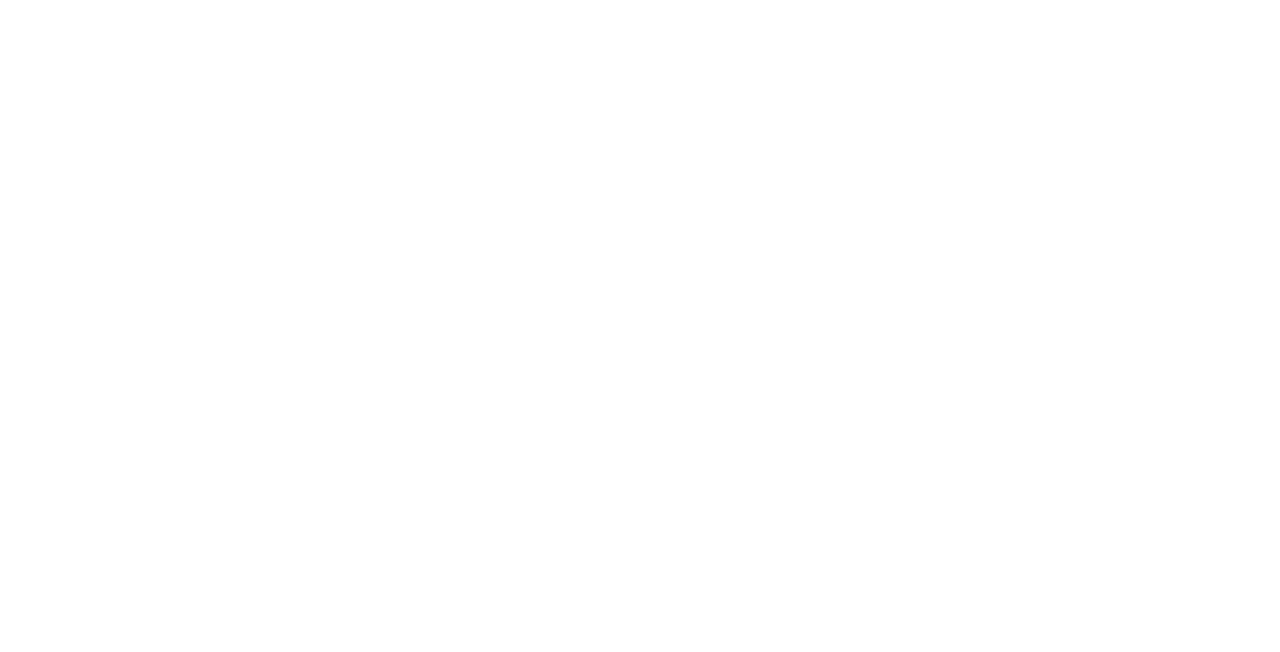
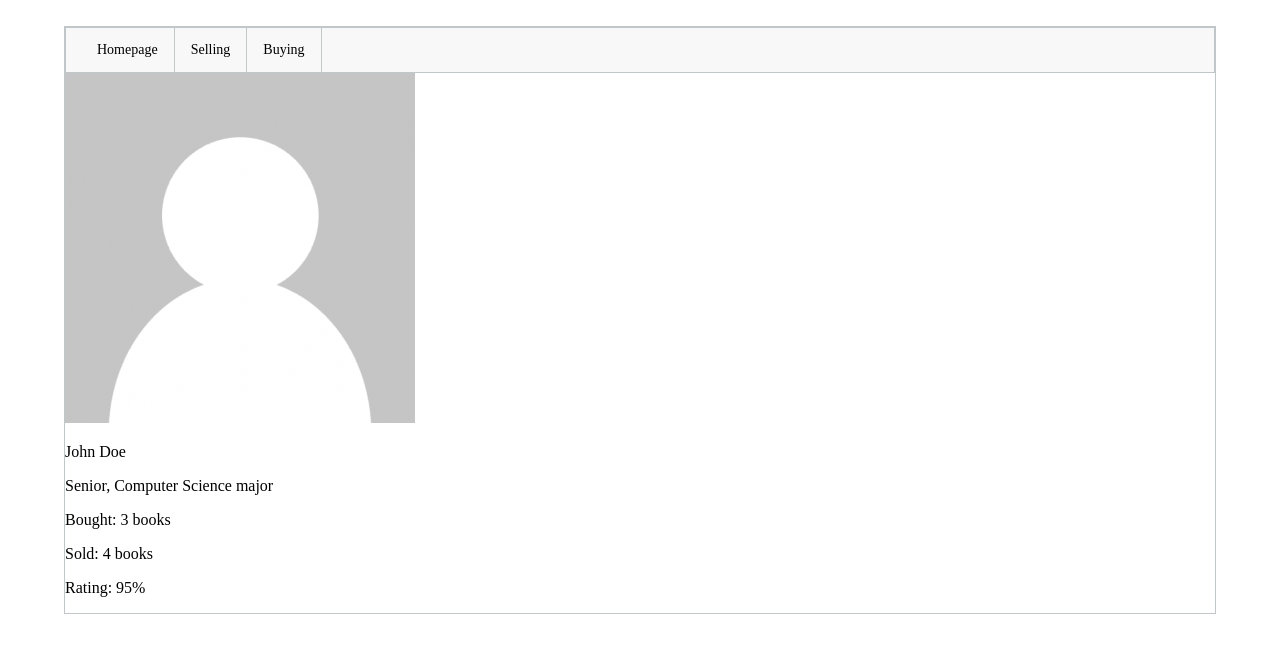
Before and after one commit to kfclee/RHITTextBookExhangeFrontEnd, a website: page public/profile.html in a window 1280 px wide. Drawn offline with Linux system fonts and the light colour scheme.

Commit message:
editing some stuff

```diff
--- a/public/css/home.css
+++ b/public/css/home.css
@@ -11,9 +11,6 @@ body {
 	margin-right: 5%;
 	border-collapse: collapse;
 	border: 1px solid #C1C7C9;
-}
-
-#navbar {
 }
 
 #main-div {
@@ -75,36 +72,3 @@ body {
 	width: 60%;
 	height: 70%;
 }
-
-ol.nav {
-    list-style-type: none;
-    margin: 0;
-    padding: 0;
-    overflow: hidden;
-    padding-left: 15px;
-	border-collapse: collapse;
-    background-color: #f8f8f8;
-    border: 1px solid #C1C7C9;
-}
-
-ol.nav li {
-    float: left;
-    display: inline;
-    border-right: 1px solid #C1C7C9;
-}
-
-ol.nav li a {
-    display: block;
-    text-align: center;
-    font-size: 14px;
-    padding: 14px 16px;
-    text-decoration: none;
-    color: black;
-}
-ol.nav li a:hover {
-    background-color: #dcdcdc;
-}
-
-ol.nav li a:visited {
-    background-color: #dcdcdc;
-}
--- /dev/null
+++ b/public/css/navbar.css
@@ -0,0 +1,35 @@
+#navbar {
+}
+
+ol.nav {
+    list-style-type: none;
+    margin: 0;
+    padding: 0;
+    overflow: hidden;
+    padding-left: 15px;
+	border-collapse: collapse;
+    background-color: #f8f8f8;
+    border: 1px solid #C1C7C9;
+}
+
+ol.nav li {
+    float: left;
+    display: inline;
+    border-right: 1px solid #C1C7C9;
+}
+
+ol.nav li a {
+    display: block;
+    text-align: center;
+    font-size: 14px;
+    padding: 14px 16px;
+    text-decoration: none;
+    color: black;
+}
+ol.nav li a:hover {
+    background-color: #dcdcdc;
+}
+
+ol.nav li a:visited {
+    background-color: #dcdcdc;
+}
--- /dev/null
+++ b/public/css/profile.css
@@ -0,0 +1,39 @@
+#main-div {
+	min-height: 1000px;
+}
+
+#info {
+
+}
+
+#img {
+	display: inline-block;
+	float: left;
+	width: 30px;
+}
+
+div#info:nth-child(0)  {
+	float: left;
+}
+
+#info div:nth-child(1) {
+	display: inline-block;
+	float: right;
+	width: auto;
+}
+
+#books {
+
+}
+
+#books div {
+	width: 60%;
+}
+
+#selling {
+
+}
+
+#buying {
+
+}
--- a/public/js/navbar-factory.js
+++ b/public/js/navbar-factory.js
@@ -0,0 +1,14 @@
+window.onload = function() {
+	document.getElementById('navbar').innerHTML =
+	'<ol class="nav">'+
+				'<li>'+
+					'<a href="">Homepage</a>'+
+				'</li>'+
+				'<li>'+
+					'<a href="">Selling</a>'+
+				'</li>'+
+				'<li>'+
+					'<a href="">Buying</a>'+
+				'</li>'+
+			'</ol>';
+	}
--- /dev/null
+++ b/public/js/profile.js
@@ -0,0 +1,54 @@
+(function() {
+	profileData = [{
+			image: "./images/user-blank.png",
+			firstName: "John",
+			lastName: "Doe",
+			year: "Senior",
+			major: "Computer Science",
+			bought: 3,
+			sold: 4,
+			rating: 95
+	}];
+
+	selling = [{
+			image: './images/book.png',
+			title: 'title1',
+			price: 'price1'
+		},
+		{
+			image: './images/book.png',
+			title: 'title2',
+			price: 'price2'
+	}];
+
+	buying = [{
+			image: './images/book.png',
+			title: 'title3',
+			price: 'price3'
+		},
+		{
+			image: './images/book.png',
+			title: 'title4',
+			price: 'price4'
+	}];
+
+	for (var i = 0; i < profileData.length; i++){
+		var html = "<div id='img'><img src=" + profileData[i].image + "></img></div>";
+		html += "<div><p>" + profileData[i].firstName + " " + profileData[i].lastName + "</p>";
+		html += "<p>" + profileData[i].year + ", " + profileData[i].major + " major</p>";
+		html += "<p>Bought: " + profileData[i].bought + " books</p>";
+		html += "<p>Sold: " + profileData[i].sold + " books</p>";
+		html += "<p>Rating: " + profileData[i].rating + "%</p>";
+		html += "</div>";
+		// console.log(searchdiv);
+		var info = document.getElementById("info");
+
+		info.innerHTML += html;
+	}
+	for (var i = 0; i < selling.length; i++){
+
+	}
+	for (var i = 0; i < buying.length; i++){
+
+	}
+})();
--- a/public/profile.html
+++ b/public/profile.html
@@ -2,9 +2,23 @@
 <html>
 <head>
 	<title>profile page</title>
+	<script type="text/javascript" src="./js/navbar-factory.js"></script>
+	<link rel="stylesheet" type="text/css" href="./css/home.css">
+	<link rel="stylesheet" type="text/css" href="./css/navbar.css">
+
 </head>
 <body>
 	<div>
+		<div id="navbar"></div>
+		<div id="main-div">
+			<div id="info">
+			</div>
+			<div id="books">
+				<div id="selling"></div>
+				<div id="buying"></div>
+			</div>
+		</div>
 	</div>
+	<script type="text/javascript" src="./js/profile.js"></script>
 </body>
 </html>
```
Also changed, not shown: public/home.html (+3 -13 lines), public/images/user-blank.png (added), public/js/login.js (added).
